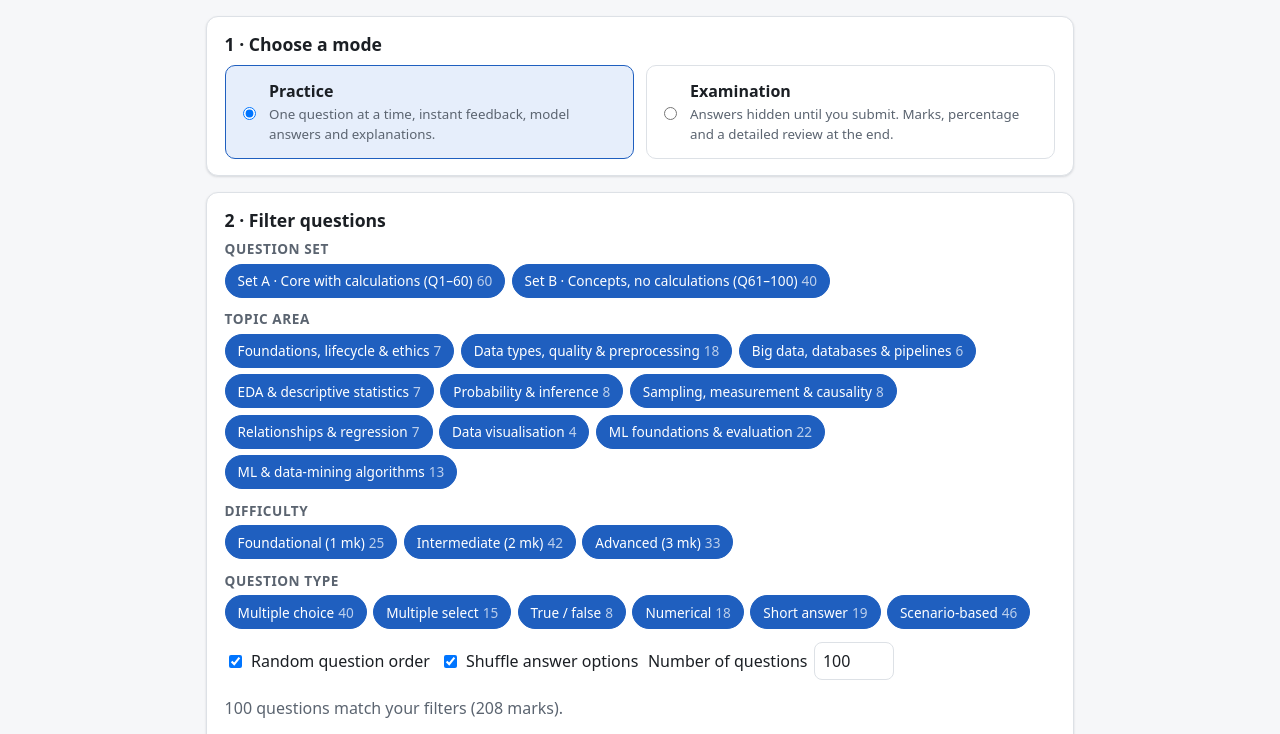
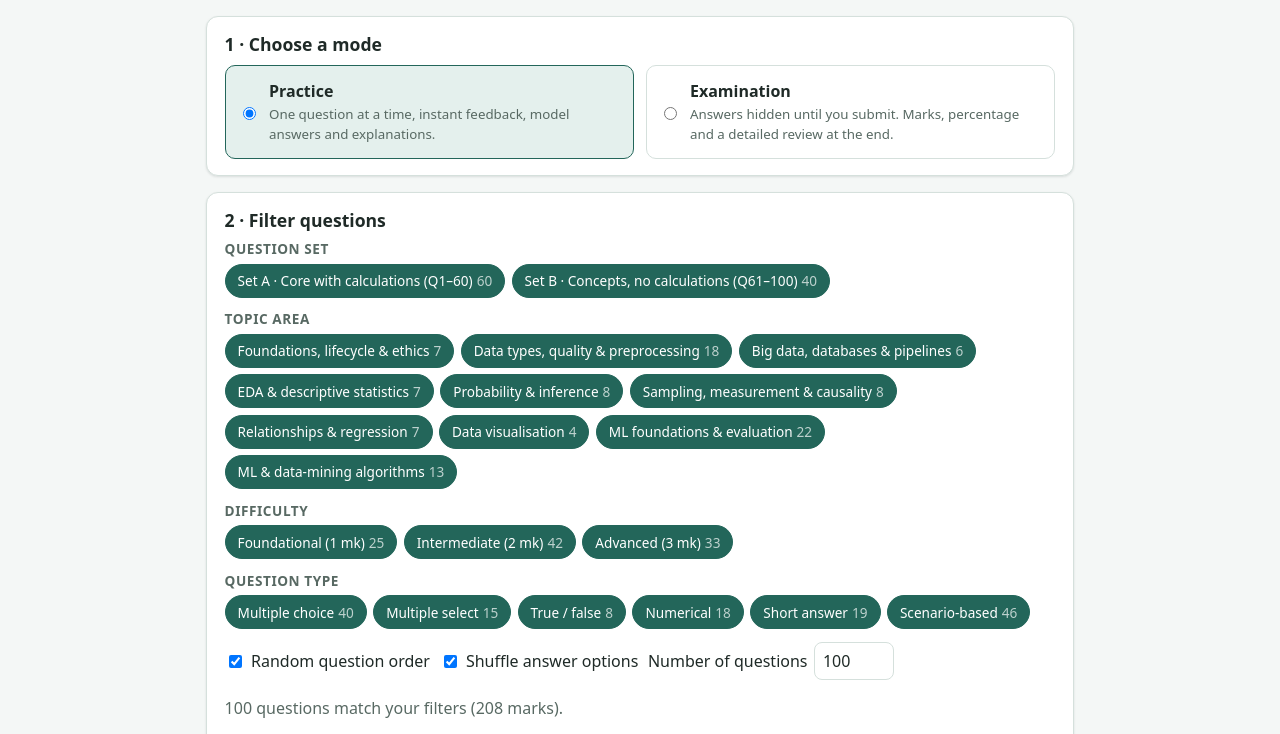
Before and after one commit to Aimeana100/principle-of-data-science, a plain HTML site: page index.html in a window 1280 px wide. Shown: the part 67-801 px from the top of the page. Drawn offline with Linux system fonts and the light colour scheme.

Commit message:
fixed the css

```diff
--- a/styles.css
+++ b/styles.css
@@ -1,22 +1,25 @@
 :root{
-  --bg:#f6f7f9; --surface:#ffffff; --surface2:#f0f2f5; --text:#1b1f24; --muted:#5b6470; --border:#dde1e6;
-  --accent:#1f5fbf; --accent-ink:#ffffff; --accent-soft:#e6eefb;
-  --ok:#1a7f45; --ok-soft:#e5f4eb; --bad:#b42318; --bad-soft:#fbe9e7; --warn:#a15c00; --warn-soft:#fdf1dc;
-  --flag:#c2410c; --radius:12px; --shadow:0 1px 2px rgba(16,24,40,.06),0 1px 3px rgba(16,24,40,.08);
+  color-scheme:light;
+  --bg:#f4f7f6; --surface:#ffffff; --surface2:#edf3f1; --text:#1f2a27; --muted:#586963; --border:#d5e0dc;
+  --accent:#23665a; --accent-ink:#ffffff; --accent-soft:#e4f0ed;
+  --ok:#26734d; --ok-soft:#e8f4ec; --bad:#a53d36; --bad-soft:#faeae8; --warn:#805515; --warn-soft:#fbf1df;
+  --flag:#a34a24; --radius:12px; --shadow:0 1px 2px rgba(24,44,37,.05),0 1px 3px rgba(24,44,37,.07);
   --mono:ui-monospace,SFMono-Regular,Menlo,Consolas,monospace;
 }
 @media (prefers-color-scheme: dark){
   :root:not([data-theme="light"]){
-    --bg:#0f1216; --surface:#171b21; --surface2:#1f242c; --text:#e6e9ee; --muted:#9aa4b2; --border:#2b313a;
-    --accent:#6ea2ff; --accent-ink:#0b1220; --accent-soft:#1b2a44;
-    --ok:#4cc38a; --ok-soft:#14291f; --bad:#ff8a7a; --bad-soft:#3a1a17; --warn:#f0b057; --warn-soft:#332611; --flag:#ff9b5e;
+    color-scheme:dark;
+    --bg:#121a18; --surface:#1a2522; --surface2:#23312d; --text:#e7efec; --muted:#a7b6b0; --border:#354640;
+    --accent:#8bc7b4; --accent-ink:#10201b; --accent-soft:#263b34;
+    --ok:#79d4a0; --ok-soft:#1e3528; --bad:#ff9a8f; --bad-soft:#452724; --warn:#f2c276; --warn-soft:#3b3020; --flag:#ffab78;
     --shadow:none;
   }
 }
 :root[data-theme="dark"]{
-  --bg:#0f1216; --surface:#171b21; --surface2:#1f242c; --text:#e6e9ee; --muted:#9aa4b2; --border:#2b313a;
-  --accent:#6ea2ff; --accent-ink:#0b1220; --accent-soft:#1b2a44;
-  --ok:#4cc38a; --ok-soft:#14291f; --bad:#ff8a7a; --bad-soft:#3a1a17; --warn:#f0b057; --warn-soft:#332611; --flag:#ff9b5e; --shadow:none;
+  color-scheme:dark;
+  --bg:#121a18; --surface:#1a2522; --surface2:#23312d; --text:#e7efec; --muted:#a7b6b0; --border:#354640;
+  --accent:#8bc7b4; --accent-ink:#10201b; --accent-soft:#263b34;
+  --ok:#79d4a0; --ok-soft:#1e3528; --bad:#ff9a8f; --bad-soft:#452724; --warn:#f2c276; --warn-soft:#3b3020; --flag:#ffab78; --shadow:none;
 }
 *{box-sizing:border-box}
 html{-webkit-text-size-adjust:100%}
```
